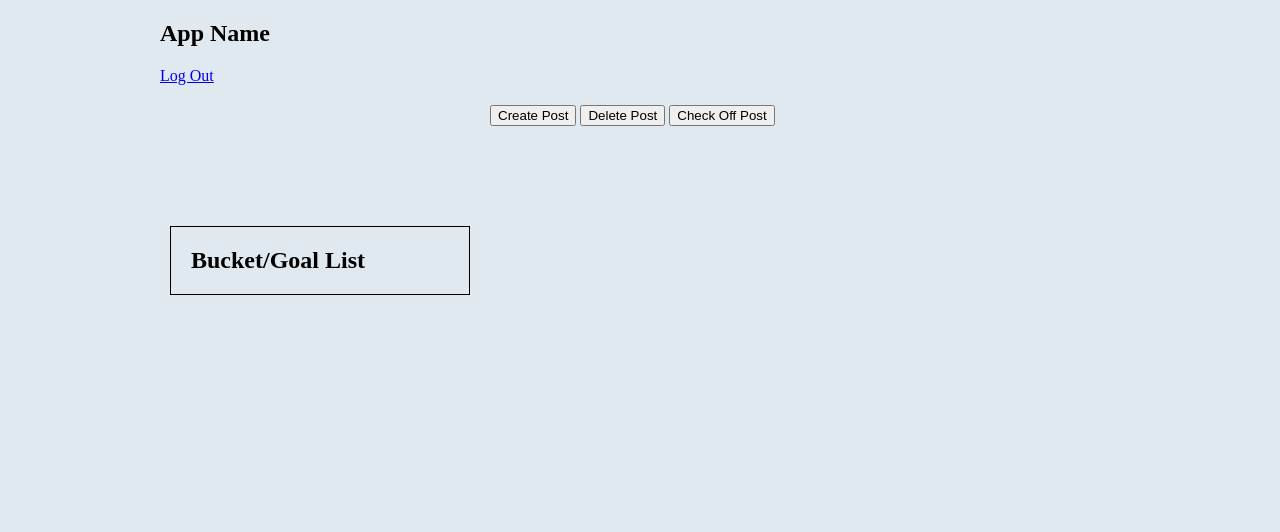
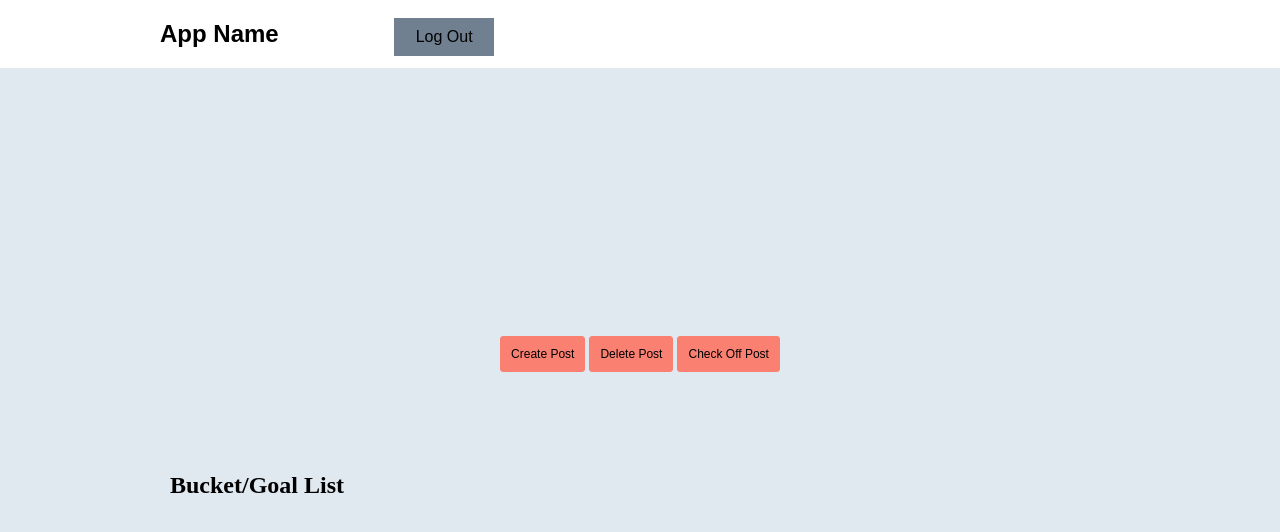
Before and after one commit to maripal/node-capstone-tasks, a website: page public/index.html in a window 1280 px wide. Drawn offline with nearby package versions, Linux system fonts and the light colour scheme; no server answers.

Commit message:
added new styles for updated html file

```diff
--- a/public/main.css
+++ b/public/main.css
@@ -5,10 +5,39 @@ body {
     background-color: #e1e9f0;
 }
 
+/* nav bar styles */
+nav {
+    position: fixed;
+    top: 0;
+    background-color: white;
+    width: 100%;
+    font-family: sans-serif;
+}
+
+.nav-menu {
+    display: inline-block;
+}
+
+.logout-button {
+    display: inline-block;
+    position: relative;
+    left: 111px;
+    width: 100px;
+    background-color: slategray;
+    text-align: center;
+    padding-top: 10px;
+    padding-bottom: 10px;
+}
+
+#logout {
+    text-decoration: none;
+    color: black;
+}
+
 /* landing page styles */
 .landing-page-info {
     width: 100%;
-    margin-top: 40%;
+    margin-top: 50%;
 }
 
 .page-description {
@@ -67,18 +96,40 @@ body {
     margin-top: 25px;
 }
 
-/* post section styles */
+/* postlist section styles */
 .postsListSection {
     width: 100%;
-    border: 1px solid black;
-    padding-left: 20px;
     margin-top: 100px;
 }
 
+.postList {
+    list-style: none;
+    padding: 0;
+}
+
+.card-post {
+    width: 100%;
+    background-color: #ced2d6;
+    border: 1px solid white;
+    border-radius: 5px;
+    margin-bottom: 10px;
+    padding: 30px 10px;
+}
+
+/* buttons styles */
 .buttonsSection {
     margin: 0 auto;
     width: 300px;
-    margin-top: 20px;
+    margin-top: 35%;
+    text-align: center;
+}
+
+.create, .delete, .checkOff {
+    background-color: salmon;
+    border: 1px solid salmon;
+    border-radius: 3px;
+    padding: 10px;
+    font-size: 12px;
 }
 
 .createNewPostPopUp {
```
